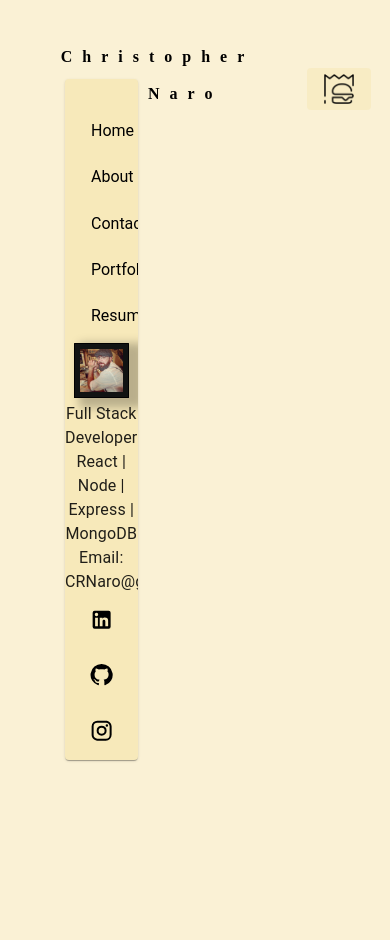
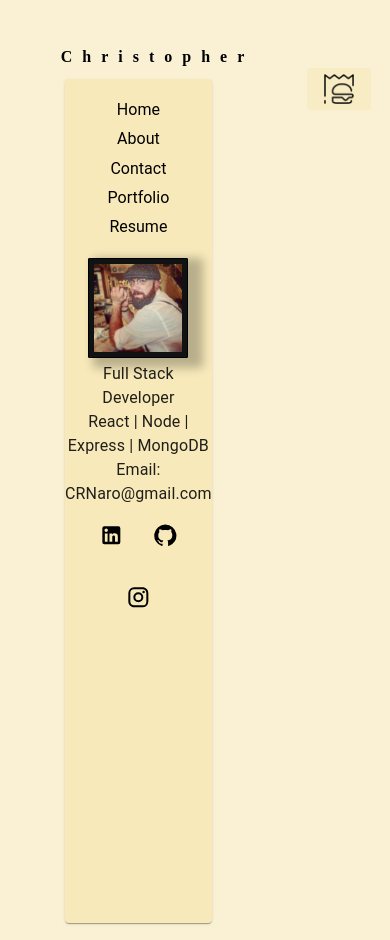
Before and after one commit to CRNaro/two_waves, a React (Vite) app: page / in a window 390 px wide. Built offline with nearby package versions, Linux system fonts and the light colour scheme.

Commit message:
Fix: Making build more responsive, starting with main page/nav card

```diff
--- a/src/components/Header/NavCard.jsx
+++ b/src/components/Header/NavCard.jsx
@@ -2,37 +2,48 @@
 import React from 'react';
 import { Link } from 'react-router-dom';
 import styled from '@emotion/styled';
+import { makeStyles } from '@mui/styles';
+
+const useStyles = makeStyles((theme) => ({
+    styledNav: {
+        // right: 0,
+        // top: -10,
+        // position: 'absolute',
+        display: 'flex',
+        justifyContent: 'flex-end',
+        zIndex: 3,
+        '@media (max-width: 600px)': {
+            flexDirection: 'column',
+        },
+    },
+    styledLink: {
+        padding: '4px',
+        position: "relative",
+        // margin: '20px 0 0 8px',
+        textDecoration: 'none',
+        color: 'black',
+        fontSize: '1rem',
+        '&:hover': {
+            color: '#7EBDC2',
+        },
+
+    },
 
 
-const StyledNav = styled.nav`
+}));
 
-    right: 0;
-    top: -10;
-    display: flex;
-    justify-content: flex-end;
-    z-index: 3;
 
-    @media (max-width: 600px) {
-        flex-direction: column;
-`
-const StyledLink = styled(Link)`
-    margin:  25px 0 0 10px;
-    text-decoration: none;
-    color: black;
-    font-size: 1rem;
-    &:hover {
-        color: #7EBDC2;
-    }
-`
 
 export default function NavCard() {
+    const classes = useStyles();
+
     return (
-        <StyledNav>
-            <StyledLink to="/">Home</StyledLink>
-            <StyledLink to="/about">About</StyledLink>
-            <StyledLink to="/contact">Contact</StyledLink>
-            <StyledLink to="/portfolio">Portfolio</StyledLink>
-            <StyledLink to="/resume">Resume</StyledLink>
-        </StyledNav>
+        <nav className={classes.styledNav}>
+            <Link className={classes.styledLink} to="/">Home</Link>
+            <Link className={classes.styledLink} to="/about">About</Link>
+            <Link className={classes.styledLink} to="/contact">Contact</Link>
+            <Link className={classes.styledLink} to="/portfolio">Portfolio</Link>
+            <Link className={classes.styledLink} to="/resume">Resume</Link>
+        </nav>
     )
 }
--- a/src/components/Pages/Home.jsx
+++ b/src/components/Pages/Home.jsx
@@ -14,6 +14,7 @@ import AboutMe from "./AboutMe";
 
 const useStyles = makeStyles((theme) => ({
   mainContent: {
+    display: "flex",
     paddingTop: "10%",
     width: "25%",
     height: "100vh",
@@ -29,6 +30,7 @@ const useStyles = makeStyles((theme) => ({
     width: "100%",
     height: "100%",
     marginLeft: '25px',
+    // position: 'absolute',
     // marginTop: '300px',
     // marginBottom: '20px',
     // boxShadow: '10px 5px 10px 5px rgba(0, 0, 0, .25)',
@@ -84,6 +86,9 @@ linkedInLink: {
     padding: '5%',
    fontSize: '2rem',
  },
+ navText: {
+
+ },
 }));
 
 export default function Home() {
@@ -95,7 +100,7 @@ export default function Home() {
       <div className={classes.cardContainer}>
         <Card className={classes.navCard}>
           <CardContent>
-            <Typography variant="h5" component="div">
+            <Typography className={classes.navText} variant="h5" component="div">
               <NavCard />
             </Typography>
           </CardContent>
```
